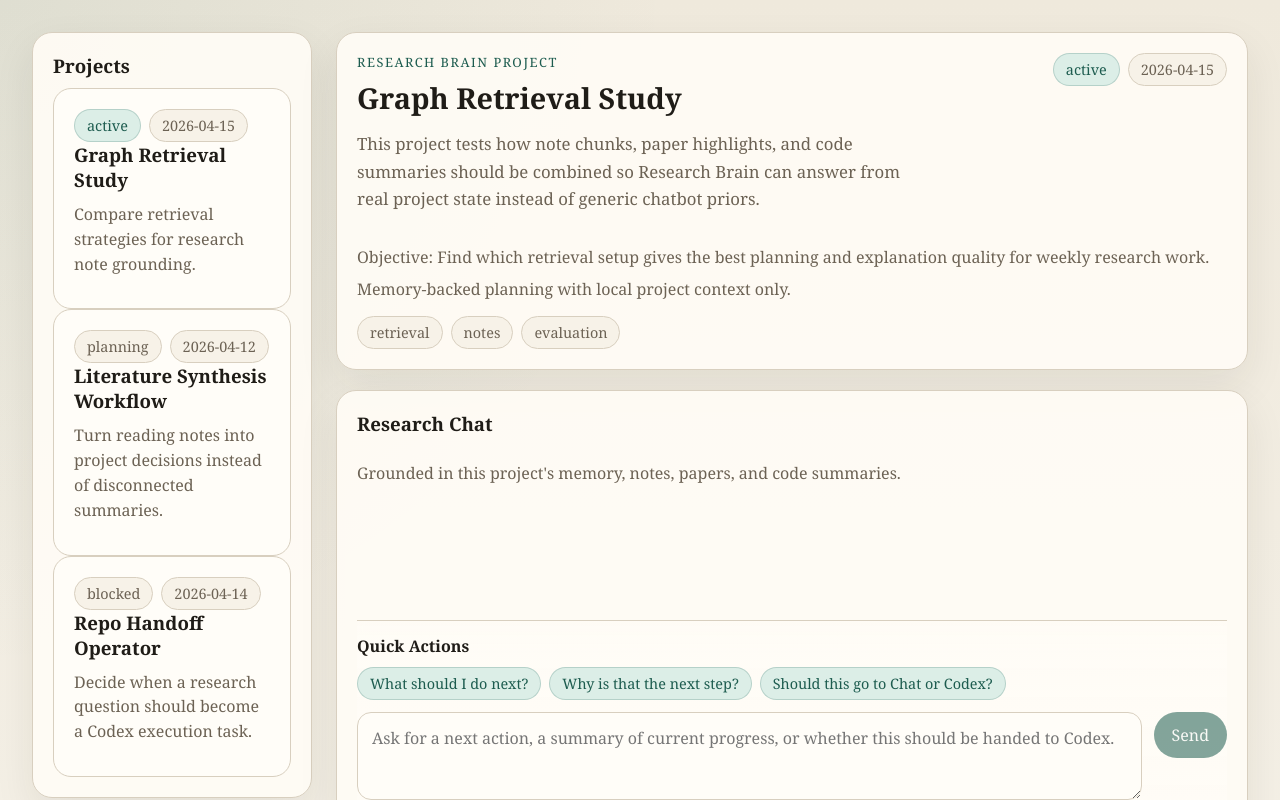
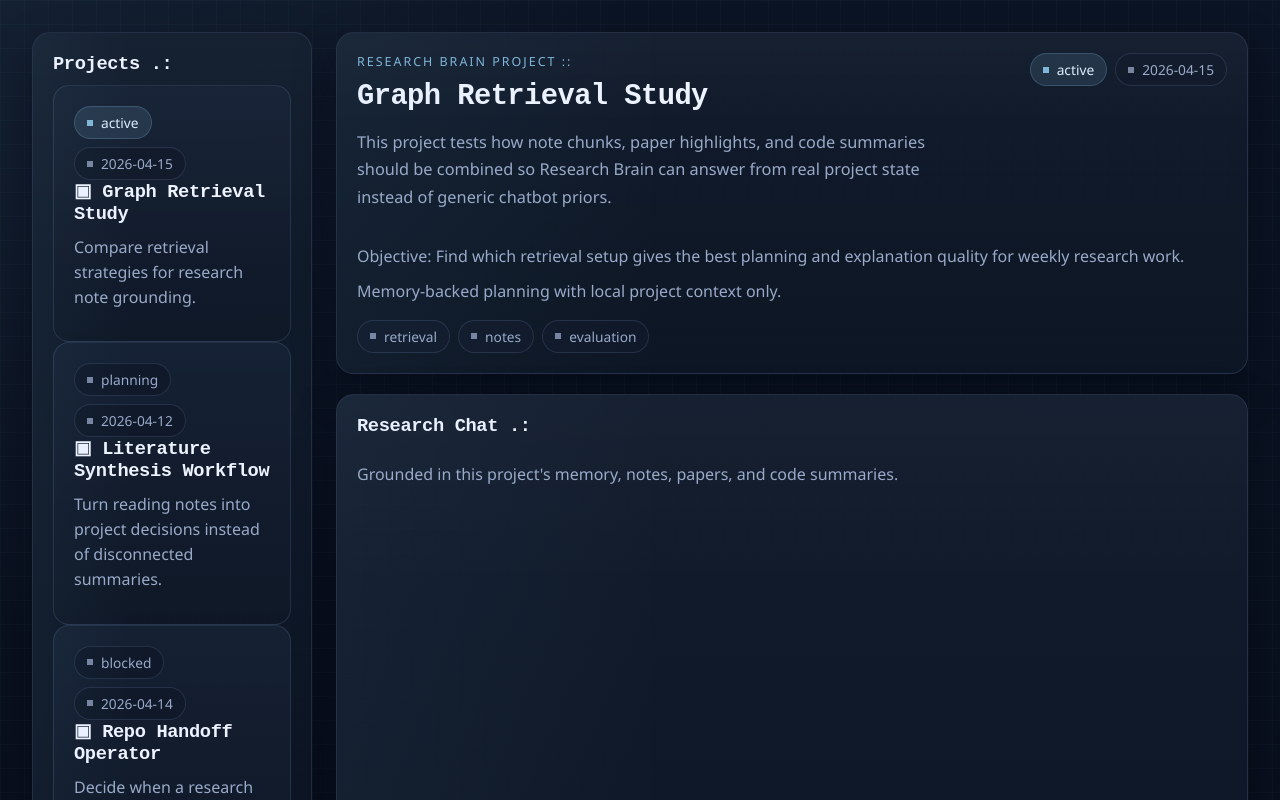
Before and after one commit to mariam-hedgie/research-brain, a Next.js app: page /projects/graph-retrieval in a window 1280 px wide. Shown: the top 800 px of the page. Built offline with nearby package versions, Linux system fonts and the light colour scheme.

Commit message:
ui theme

```diff
--- a/app/globals.css
+++ b/app/globals.css
@@ -1,14 +1,22 @@
 :root {
-  --bg: #f5f1e8;
-  --surface: rgba(255, 252, 246, 0.92);
-  --surface-strong: #fffdf8;
-  --border: #d8cfbf;
-  --text: #1f1c17;
-  --muted: #6c6254;
-  --accent: #1d5c4f;
-  --accent-soft: #dceee7;
-  --danger: #8a3b2f;
-  --shadow: 0 16px 40px rgba(44, 38, 29, 0.08);
+  color-scheme: dark;
+  --bg: #09111f;
+  --bg-deep: #050a14;
+  --surface: rgba(14, 23, 38, 0.88);
+  --surface-strong: rgba(18, 29, 46, 0.96);
+  --surface-soft: rgba(12, 20, 34, 0.78);
+  --border: rgba(122, 147, 189, 0.2);
+  --border-strong: rgba(140, 167, 212, 0.3);
+  --text: #edf3ff;
+  --muted: #9aa9c8;
+  --accent: #7eb6d9;
+  --accent-soft: rgba(126, 182, 217, 0.14);
+  --accent-strong: #8f95d8;
+  --danger: #ff9f97;
+  --glow: 0 0 0 1px rgba(126, 182, 217, 0.14), 0 18px 42px rgba(5, 10, 20, 0.42);
+  --shadow: 0 18px 42px rgba(2, 7, 17, 0.46);
+  --pixel-star: rgba(255, 255, 255, 0.12);
+  --pixel-star-soft: rgba(126, 182, 217, 0.14);
 }
 
 * {
@@ -16,16 +24,41 @@
 }
 
 html {
-  background: linear-gradient(180deg, #efe9dc 0%, #f9f6ef 100%);
+  background:
+    radial-gradient(circle at 18% 16%, rgba(126, 182, 217, 0.08), transparent 22%),
+    radial-gradient(circle at 78% 10%, rgba(143, 149, 216, 0.08), transparent 18%),
+    linear-gradient(180deg, #0b1424 0%, #060b15 100%);
 }
 
 body {
   margin: 0;
   color: var(--text);
   background:
-    radial-gradient(circle at top left, rgba(29, 92, 79, 0.08), transparent 32%),
-    linear-gradient(180deg, #efe9dc 0%, #f9f6ef 100%);
-  font-family: Georgia, "Times New Roman", serif;
+    linear-gradient(rgba(126, 182, 217, 0.035) 1px, transparent 1px),
+    linear-gradient(90deg, rgba(126, 182, 217, 0.035) 1px, transparent 1px),
+    radial-gradient(circle at 14% 18%, var(--pixel-star) 0 1px, transparent 1.5px),
+    radial-gradient(circle at 72% 11%, var(--pixel-star-soft) 0 1px, transparent 1.5px),
+    radial-gradient(circle at 84% 32%, rgba(255, 255, 255, 0.1) 0 1px, transparent 1.5px),
+    radial-gradient(circle at 35% 67%, rgba(126, 182, 217, 0.08) 0 1px, transparent 1.5px),
+    radial-gradient(circle at 88% 82%, rgba(143, 149, 216, 0.08) 0 1px, transparent 1.5px),
+    radial-gradient(circle at top left, rgba(126, 182, 217, 0.08), transparent 30%),
+    radial-gradient(circle at bottom right, rgba(143, 149, 216, 0.09), transparent 26%),
+    linear-gradient(180deg, #0b1424 0%, #060b15 100%);
+  background-size:
+    24px 24px,
+    24px 24px,
+    auto,
+    auto,
+    auto,
+    auto,
+    auto,
+    auto,
+    auto,
+    auto;
+  font-family:
+    "IBM Plex Sans",
+    "Segoe UI",
+    sans-serif;
 }
 
 a {
@@ -37,6 +70,21 @@ button,
 input,
 textarea {
   font: inherit;
+}
+
+button,
+a,
+textarea {
+  transition:
+    border-color 180ms ease,
+    box-shadow 180ms ease,
+    background-color 180ms ease,
+    transform 180ms ease;
+}
+
+:focus-visible {
+  outline: none;
+  box-shadow: 0 0 0 1px rgba(126, 182, 217, 0.85), 0 0 0 4px rgba(126, 182, 217, 0.12);
 }
 
 .app-shell {
@@ -55,10 +103,27 @@ textarea {
 .source-card,
 .next-step-card,
 .project-header {
-  background: var(--surface);
+  background: linear-gradient(180deg, rgba(18, 29, 46, 0.96) 0%, rgba(13, 22, 36, 0.94) 100%);
   border: 1px solid var(--border);
-  border-radius: 20px;
+  border-radius: 18px;
   box-shadow: var(--shadow);
+  position: relative;
+  overflow: hidden;
+}
+
+.hero-card::before,
+.panel::before,
+.sidebar-card::before,
+.source-card::before,
+.next-step-card::before,
+.project-header::before {
+  content: "";
+  position: absolute;
+  inset: 0;
+  pointer-events: none;
+  background:
+    linear-gradient(180deg, rgba(255, 255, 255, 0.02), transparent 28%),
+    linear-gradient(90deg, rgba(126, 182, 217, 0.05), transparent 36%);
 }
 
 .hero-card {
@@ -81,8 +146,8 @@ textarea {
 }
 
 .eyebrow {
-  font-size: 0.8rem;
-  letter-spacing: 0.12em;
+  font-size: 0.78rem;
+  letter-spacing: 0.16em;
   text-transform: uppercase;
   color: var(--accent);
   margin-bottom: 12px;
@@ -96,7 +161,7 @@ textarea {
 
 .hero-title {
   font-size: clamp(2.3rem, 5vw, 4.8rem);
-  max-width: 10ch;
+  max-width: 11ch;
 }
 
 .hero-copy,
@@ -105,9 +170,9 @@ textarea {
 }
 
 .hero-copy {
-  max-width: 60ch;
-  font-size: 1.05rem;
-  line-height: 1.65;
+  max-width: 62ch;
+  font-size: 1.02rem;
+  line-height: 1.7;
 }
 
 .feature-list,
@@ -135,14 +200,19 @@ textarea {
   display: block;
   padding: 20px;
   border: 1px solid var(--border);
-  border-radius: 18px;
-  background: var(--surface-strong);
-  transition: transform 140ms ease, border-color 140ms ease;
+  border-radius: 16px;
+  background: linear-gradient(180deg, rgba(22, 34, 53, 0.9) 0%, rgba(15, 24, 39, 0.96) 100%);
+  transition:
+    transform 180ms ease,
+    border-color 180ms ease,
+    box-shadow 180ms ease;
 }
 
-.project-card:hover {
-  transform: translateY(-2px);
-  border-color: var(--accent);
+.project-card:hover,
+.project-card:focus-visible {
+  transform: translateY(-1px);
+  border-color: var(--border-strong);
+  box-shadow: var(--glow);
 }
 
 .project-card h3,
@@ -152,6 +222,19 @@ textarea {
 .next-step-card h3 {
   margin-top: 0;
   margin-bottom: 10px;
+}
+
+.project-card h3,
+.sidebar-card h3,
+.next-step-card h3,
+.source-card h3,
+.panel h3,
+.project-header h1 {
+  font-family:
+    "IBM Plex Mono",
+    "SFMono-Regular",
+    monospace;
+  letter-spacing: -0.02em;
 }
 
 .project-card p {
@@ -169,18 +252,31 @@ textarea {
 .pill {
   display: inline-flex;
   align-items: center;
+  gap: 8px;
   border-radius: 999px;
   padding: 6px 12px;
   border: 1px solid var(--border);
-  background: #f7f2e8;
+  background: rgba(16, 26, 42, 0.92);
   color: var(--muted);
-  font-size: 0.9rem;
+  font-size: 0.86rem;
+}
+
+.pill::before {
+  content: "";
+  width: 6px;
+  height: 6px;
+  background: rgba(154, 169, 200, 0.75);
+  box-shadow: 8px 0 0 transparent;
 }
 
 .pill.accent {
-  color: var(--accent);
+  color: #dcecff;
   background: var(--accent-soft);
-  border-color: rgba(29, 92, 79, 0.2);
+  border-color: rgba(126, 182, 217, 0.24);
+}
+
+.pill.accent::before {
+  background: var(--accent);
 }
 
 .sidebar-card,
@@ -222,23 +318,35 @@ textarea {
   display: grid;
   gap: 14px;
   margin-top: 18px;
+  scrollbar-width: thin;
+  scrollbar-color: rgba(126, 182, 217, 0.32) transparent;
+}
+
+.chat-thread::-webkit-scrollbar {
+  width: 10px;
+}
+
+.chat-thread::-webkit-scrollbar-thumb {
+  background: rgba(126, 182, 217, 0.22);
+  border-radius: 999px;
 }
 
 .chat-bubble {
   padding: 14px 16px;
-  border-radius: 16px;
-  max-width: 85%;
-  line-height: 1.55;
+  border-radius: 14px;
+  max-width: 88%;
+  line-height: 1.6;
 }
 
 .chat-bubble.user {
   margin-left: auto;
-  background: #1f1c17;
-  color: #fffaf0;
+  background: linear-gradient(180deg, rgba(122, 149, 216, 0.22) 0%, rgba(75, 96, 158, 0.22) 100%);
+  border: 1px solid rgba(126, 182, 217, 0.22);
+  color: #edf3ff;
 }
 
 .chat-bubble.assistant {
-  background: #f7f2e8;
+  background: linear-gradient(180deg, rgba(17, 27, 42, 0.95) 0%, rgba(12, 21, 34, 0.94) 100%);
   border: 1px solid var(--border);
 }
 
@@ -247,6 +355,7 @@ textarea {
   grid-template-columns: 1fr auto;
   gap: 12px;
   margin-top: 18px;
+  align-items: end;
 }
 
 .chat-input-row textarea {
@@ -255,22 +364,35 @@ textarea {
   border-radius: 14px;
   border: 1px solid var(--border);
   padding: 14px;
-  background: #fffdf8;
+  background: rgba(9, 16, 27, 0.92);
+  color: var(--text);
+}
+
+.chat-input-row textarea::placeholder {
+  color: rgba(154, 169, 200, 0.72);
 }
 
 .button {
   height: fit-content;
-  border: 0;
+  border: 1px solid rgba(126, 182, 217, 0.22);
   border-radius: 999px;
   padding: 12px 18px;
   cursor: pointer;
-  background: var(--accent);
-  color: #f5f8f6;
+  background: linear-gradient(180deg, rgba(126, 182, 217, 0.22) 0%, rgba(102, 128, 200, 0.2) 100%);
+  color: var(--text);
+  box-shadow: 0 10px 22px rgba(5, 10, 20, 0.28);
+}
+
+.button:hover,
+.button:focus-visible {
+  box-shadow: var(--glow);
+  border-color: var(--border-strong);
 }
 
 .button[disabled] {
   opacity: 0.55;
   cursor: not-allowed;
+  box-shadow: none;
 }
 
 .source-list {
@@ -282,7 +404,7 @@ textarea {
   padding: 14px;
   border-radius: 14px;
   border: 1px solid var(--border);
-  background: #fffdf8;
+  background: linear-gradient(180deg, rgba(17, 27, 42, 0.95) 0%, rgba(11, 19, 31, 0.94) 100%);
 }
 
 .source-item p,
@@ -296,6 +418,7 @@ textarea {
 .source-item small,
 .meta-list li {
   color: var(--muted);
+  line-height: 1.55;
 }
 
 .next-step-body {
@@ -306,15 +429,16 @@ textarea {
 .state-box,
 .empty-state,
 .error-state {
-  border-radius: 16px;
+  border-radius: 14px;
   padding: 16px;
   border: 1px dashed var(--border);
-  background: rgba(255, 253, 248, 0.85);
+  background: rgba(10, 17, 28, 0.8);
 }
 
 .error-state {
-  border-color: rgba(138, 59, 47, 0.35);
+  border-color: rgba(255, 159, 151, 0.32);
   color: var(--danger);
+  background: rgba(42, 17, 22, 0.5);
 }
 
 @media (max-width: 980px) {
--- a/components/ChatPanel.tsx
+++ b/components/ChatPanel.tsx
@@ -200,7 +200,7 @@ export function ChatPanel({ project }: ChatPanelProps) {
         minHeight: 720,
       }}
     >
-      <h3>Research Chat</h3>
+      <h3>Research Chat .:</h3>
       <p className="muted">Grounded in this project&apos;s memory, notes, papers, and code summaries.</p>
       <div
         ref={threadRef}
--- a/components/NextStepCard.tsx
+++ b/components/NextStepCard.tsx
@@ -7,7 +7,7 @@ interface NextStepCardProps {
 export function NextStepCard({ nextStep }: NextStepCardProps) {
   return (
     <section className="next-step-card">
-      <h3>Next Best Step</h3>
+      <h3>Next Best Step .:</h3>
       {!nextStep ? (
         <div className="empty-state">
           <p>No next step has been derived for this project yet.</p>
--- a/components/ProjectHeader.tsx
+++ b/components/ProjectHeader.tsx
@@ -9,7 +9,7 @@ export function ProjectHeader({ project }: ProjectHeaderProps) {
     <section className="project-header">
       <div className="project-header-top">
         <div>
-          <div className="eyebrow">Research Brain Project</div>
+          <div className="eyebrow">Research Brain Project ::</div>
           <h1 className="section-title">{project.name}</h1>
           <p className="hero-copy">{project.summary}</p>
         </div>
--- a/components/ProjectSidebar.tsx
+++ b/components/ProjectSidebar.tsx
@@ -10,7 +10,7 @@ export function ProjectSidebar({ projects, activeProjectId }: ProjectSidebarProp
   if (projects.length === 0) {
     return (
       <aside className="sidebar-card">
-        <h3>Projects</h3>
+        <h3>Projects .:</h3>
         <div className="empty-state">
           <p>No local projects yet.</p>
         </div>
@@ -20,7 +20,7 @@ export function ProjectSidebar({ projects, activeProjectId }: ProjectSidebarProp
 
   return (
     <aside className="sidebar-card">
-      <h3>Projects</h3>
+      <h3>Projects .:</h3>
       <ul className="empty-list">
         {projects.map((project) => {
           const isActive = project.id === activeProjectId;
@@ -32,7 +32,7 @@ export function ProjectSidebar({ projects, activeProjectId }: ProjectSidebarProp
                   <span className={`pill ${isActive ? "accent" : ""}`}>{project.status}</span>
                   <span className="pill">{project.updatedAt}</span>
                 </div>
-                <h3>{project.name}</h3>
+                <h3>▣ {project.name}</h3>
                 <p>{project.tagline}</p>
               </Link>
             </li>
```
Also changed, not shown: 2 other files (tests, documents, lock files or other folders).
